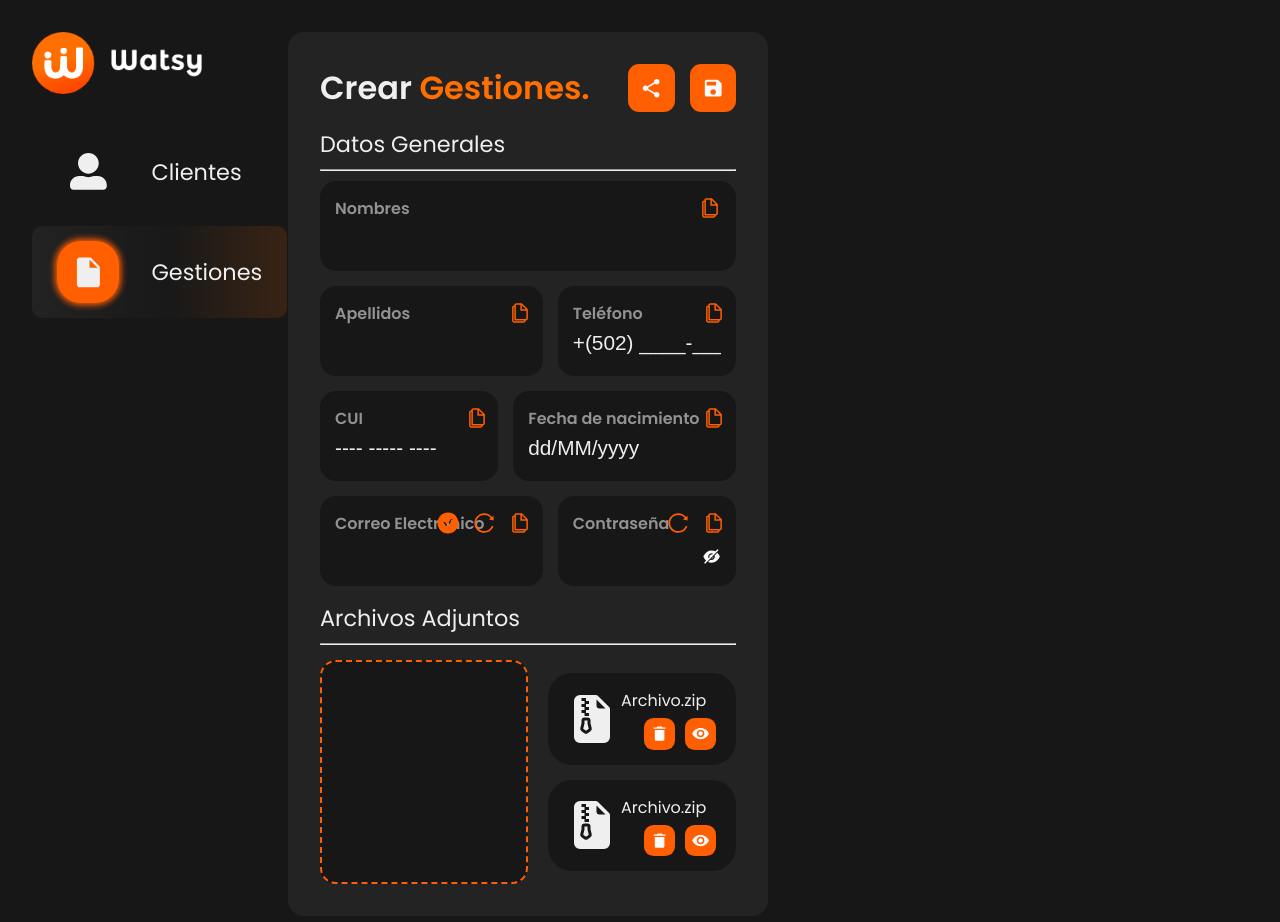
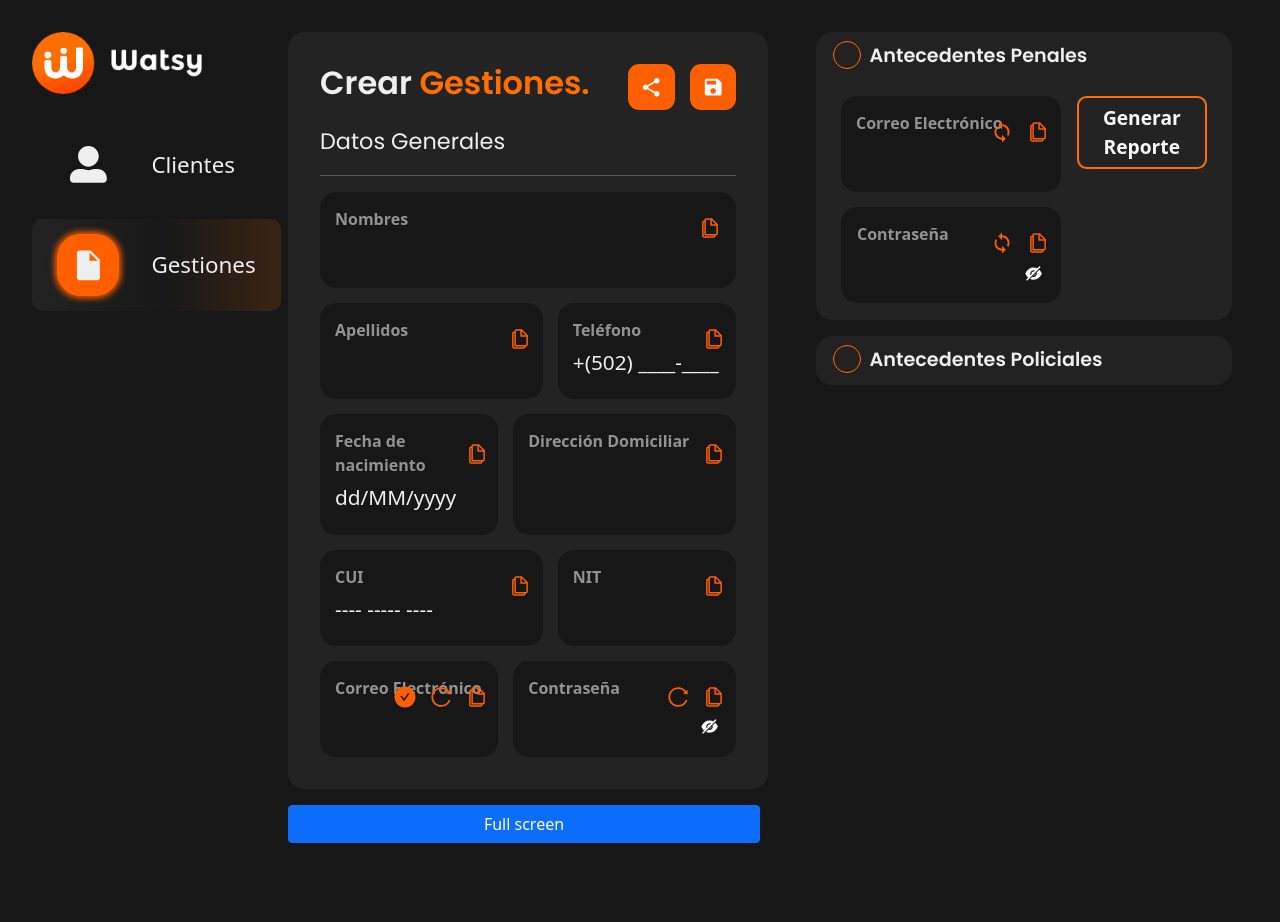
Before and after one commit to GeovannyGil/watsy-gestion, a React (Create React App) app: page /gestiones in a window 1280 px wide. Shown: the top 922 px of the page. After the commit the page ends 883 px from the top, so only its background shows below. Built offline with nearby package versions, Linux system fonts and the light colour scheme.

Commit message:
feat(Root): Add accordion and logic of the gestiones

```diff
--- a/src/pages/Gestiones.js
+++ b/src/pages/Gestiones.js
@@ -4,10 +4,15 @@ import * as Io from 'react-icons/io'
 import * as Ai from 'react-icons/ai'
 import { TextIndicador, TitleMultiColor } from '../components/Elements/Text'
 import { Input, GroupButtons } from '../components/Elements/Inputs'
-import { ButtonOnInput, ButtonIconAlone } from '../components/Elements/Buttons'
-import { FileComponent } from '../components/Files/Files'
+import { ButtonOnInput, ButtonIconAlone, ButtonSecondary } from '../components/Elements/Buttons'
+// import { FileComponent } from '../components/Files/Files'
 import NumberFormat from 'react-number-format'
 import { v4 as uuidv4 } from 'uuid'
+
+// SERVICES
+import { dataMovies } from '../services/movies'
+import { placesData } from '../services/places'
+
 // Hooks
 import { useState, useEffect } from 'react'
 
@@ -17,25 +22,35 @@ import 'react-toastify/dist/ReactToastify.css'
 
 // Utils
 import { removeAccents } from '../Utils/TextFormat'
+import randomNumb from '../Utils/randomNumber'
+
+// ACORDEON
+import 'bootstrap/dist/css/bootstrap.min.css'
+import { Accordion, Card, useAccordionButton, Modal, Button } from 'react-bootstrap'
+import Reporte from '../components/Report'
 
 const Content = styled.div`
   width: 100%;
   padding: 2em;
+  display: grid;
+  grid-gap: 1em;
+  grid-template-columns: 50% 50%;
 `
-
 const ContentHeader = styled.div`
   display: flex;
   justify-content: space-between;
   margin-bottom: 15px;
 `
-
 const ContentBody = styled.div`
 `
-
 const ContentSpaceGestion = styled.div`
   padding: 2em;
   background-color: #232323;
-  width: 50%;
+  height: 100%;
+  border-radius: 1em;
+`
+const ContentGestionesDocs = styled.div`
+  padding: 0 2em;
   height: 100%;
   border-radius: 1em;
 `
@@ -44,7 +59,6 @@ const GroupGridContentDouble = styled.div`
   grid-gap: 15px;
   grid-template-columns: 1fr 0.8fr;
 `
-
 const GridInputs = styled.div`
   display: grid;
   grid-gap: 15px;
@@ -53,29 +67,28 @@ const GridInputs = styled.div`
     grid-template-columns: 0.8fr 1fr;
   }
 `
+// const LayoutUpload = styled.div`
+//   width: 100%;
+//   height: 14rem;
+//   display: grid;
+//   grid-template-columns: 1fr 1fr;
+// `
 
-const LayoutUpload = styled.div`
-  width: 100%;
-  height: 14rem;
-  display: grid;
-  grid-template-columns: 1fr 1fr;
-`
+// const Upload = styled.div`
+//   width: 100%;
+//   padding: 20px;
+//   border: 2px dashed #FF5F00;
+//   background-color: #171717;
+//   border-radius: 1em;
+// `
 
-const Upload = styled.div`
-  width: 100%;
-  padding: 20px;
-  border: 2px dashed #FF5F00;
-  background-color: #171717;
-  border-radius: 1em;
-`
-
-const ContentFiles = styled.div`
-  padding: 0 0 0 20px;
-  display: grid;
-  grid-template-columns: 1fr;
-  grid-gap: 15px;
-  align-content: center;
-`
+// const ContentFiles = styled.div`
+//   padding: 0 0 0 20px;
+//   display: grid;
+//   grid-template-columns: 1fr;
+//   grid-gap: 15px;
+//   align-content: center;
+// `
 
 const GroupButtonsHeaderActions = styled.div`
   display: flex;
@@ -87,6 +100,20 @@ const GroupButtonsHeaderActions = styled.div`
   }
 `
 
+const dataClientReport = {
+  names: 'John',
+  lastNames: 'Due',
+  phone: '43961286',
+  email: 'john@gmail.com',
+  password: '123456',
+  gestiones: {
+    penales: false,
+    policiales: false,
+    nit: false,
+    agenciaVirtual: false
+  }
+}
+
 export default function Gestiones () {
   const [dataClient, setDataClient] = useState({
     id: uuidv4(),
@@ -94,10 +121,39 @@ export default function Gestiones () {
     lastNames: '',
     phone: '',
     cui: '',
+    nit: '',
+    direction: '',
     dateBirthday: '',
     email: '',
     password: ''
   })
+  const [penales, setPenales] = useState({
+    type: 'penales',
+    emailPenales: '',
+    passwordPenales: ''
+  })
+  const [policiales, setPoliciales] = useState({
+    type: 'policiales',
+    emailPoliciales: '',
+    passwordPoliciales: '',
+    place: '',
+    flix: ''
+  })
+
+  const [checkState, setCheckState] = useState({
+    penales: false,
+    policiales: false,
+    nit: false,
+    agenciaVirtual: false
+  })
+
+  const [fullscreen, setFullscreen] = useState(true)
+  const [show, setShow] = useState(false)
+
+  function handleShow (breakpoint) {
+    setFullscreen(breakpoint)
+    setShow(true)
+  }
 
   useEffect(() => {
     console.log('Cambio el estado')
@@ -118,17 +174,42 @@ export default function Gestiones () {
       setDataClient(data)
       return
     }
+
+    if (e.target.name === 'nit') {
+      data.nit = e.target.value.toUpperCase()
+      setDataClient(data)
+      return
+    }
+
     data[e.target.name] = e.target.value
     setDataClient(data)
   }
 
+  function handleOnChangePenales (e) {
+    const data = { ...penales }
+    data[e.target.name] = e.target.value
+    setPenales(data)
+  }
+
+  function handleOnChangePoliciales (e) {
+    const data = { ...policiales }
+    data[e.target.name] = e.target.value
+    setPoliciales(data)
+  }
   // function handleOnSubmit () {}
-  function handleOnCopy (textCopy) {
-    const text = dataClient[textCopy]
+  function handleOnCopy (textCopy, gestion = '') {
+    let text = ''
+    if (gestion === '') {
+      text = dataClient[textCopy]
+    } else {
+      if (gestion === 'penales') {
+        text = penales[textCopy]
+      }
+      if (gestion === 'policiales') {
+        text = policiales[textCopy]
+      }
+    }
     navigator.clipboard.writeText(text)
-    // Colocar un toast de que se copio el texto
-    // https://fkhadra.github.io/react-toastify/installation
-    // https://www.w3schools.com/howto/howto_js_copy_clipboard.asp
     toast.success('Se copio al portapapeles', {
       position: 'bottom-center',
       autoClose: 3000,
@@ -139,8 +220,6 @@ export default function Gestiones () {
       progress: undefined,
       theme: 'dark'
     })
-
-    console.log('Texto Copiado')
   }
 
   function GenerateMail () {
@@ -154,14 +233,6 @@ export default function Gestiones () {
 
     data.email = emailGenerate
     setDataClient(data)
-    // Email
-    // Geovanny Gil
-    // geovannygil@gmail.com
-    // geovannygil
-    // Contraseña
-    // 4 digitos de cui
-    // @
-    // primer nombre, mayuscula la primera letra
   }
 
   function GeneratePassword () {
@@ -176,10 +247,41 @@ export default function Gestiones () {
 
     data.password = passwordGenerate
     setDataClient(data)
-    // Contraseña
-    // 4 digitos de cui
-    // @
-    // primer nombre, mayuscula la primera letra
+  }
+
+  function GenerateFlix () {
+    const data = { ...policiales }
+    const flix = dataMovies[randomNumb(0, dataMovies.length - 1)]
+    data.flix = flix
+    setPoliciales(data)
+  }
+
+  function GeneratePlace () {
+    const data = { ...policiales }
+    const place = placesData[randomNumb(0, dataMovies.length - 1)]
+    data.place = place
+    setPoliciales(data)
+  }
+
+  function checkGestion (e) {
+    const dataCheck = { ...checkState }
+    dataCheck[e.target.name] = e.target.checked
+    setCheckState(dataCheck)
+  }
+
+  function CustomToggle ({ children, eventKey }) {
+    const decoratedOnClick = useAccordionButton(eventKey, () =>
+      console.log('totally custom!')
+    )
+
+    return (
+      <button
+        type='button'
+        onClick={decoratedOnClick}
+      >
+        {children}
+      </button>
+    )
   }
 
   return (
@@ -204,7 +306,7 @@ export default function Gestiones () {
                 <button onClick={() => handleOnCopy('names')}><Io.IoMdCopy /></button>
               </GroupButtons>
               <label>Nombres</label>
-              <input type='text' name='names' onChange={handleOnChange} />
+              <input type='text' name='names' onChange={handleOnChange} value={dataClient.names} />
             </Input>
             <GridInputs>
               <GroupGridContentDouble>
@@ -213,7 +315,7 @@ export default function Gestiones () {
                     <button onClick={() => handleOnCopy('lastNames')}><Io.IoMdCopy /></button>
                   </GroupButtons>
                   <label>Apellidos</label>
-                  <input type='text' name='lastNames' onChange={handleOnChange} />
+                  <input type='text' name='lastNames' onChange={handleOnChange} value={dataClient.lastNames} />
                 </Input>
                 <Input>
                   <GroupButtons>
@@ -223,11 +325,36 @@ export default function Gestiones () {
                   <NumberFormat
                     type='text'
                     name='phone'
+                    value={dataClient.phone}
                     onValueChange={(e) => handleOnChange(e, 'phone')}
                     format='+(502) ####-####'
                     allowEmptyFormatting
                     mask='_'
                   />
+                </Input>
+              </GroupGridContentDouble>
+              <GroupGridContentDouble>
+                <Input>
+                  <GroupButtons>
+                    <button onClick={() => handleOnCopy('dateBirthday')}><Io.IoMdCopy /></button>
+                  </GroupButtons>
+                  <label>Fecha de nacimiento</label>
+                  <NumberFormat
+                    type='text'
+                    value={dataClient.dateBirthday}
+                    name='dateBirthday'
+                    onChange={handleOnChange}
+                    format='##/##/####'
+                    allowEmptyFormatting
+                    mask={['d', 'd', 'M', 'M', 'y', 'y', 'y', 'y']}
+                  />
+                </Input>
+                <Input>
+                  <GroupButtons>
+                    <button onClick={() => handleOnCopy('direction')}><Io.IoMdCopy /></button>
+                  </GroupButtons>
+                  <label>Dirección Domiciliar</label>
+                  <input type='text' name='direction' onChange={handleOnChange} value={dataClient.direction} />
                 </Input>
               </GroupGridContentDouble>
               <GroupGridContentDouble>
@@ -239,6 +366,7 @@ export default function Gestiones () {
                   <NumberFormat
                     type='text'
                     name='cui'
+                    value={dataClient.cui}
                     onValueChange={(e) => handleOnChange(e, 'cui')}
                     format='#### ##### ####'
                     allowEmptyFormatting
@@ -247,17 +375,10 @@ export default function Gestiones () {
                 </Input>
                 <Input>
                   <GroupButtons>
-                    <button onClick={() => handleOnCopy('dateBirthday')}><Io.IoMdCopy /></button>
+                    <button onClick={() => handleOnCopy('nit')}><Io.IoMdCopy /></button>
                   </GroupButtons>
-                  <label>Fecha de nacimiento</label>
-                  <NumberFormat
-                    type='text'
-                    name='dateBirthday'
-                    onChange={handleOnChange}
-                    format='##/##/####'
-                    allowEmptyFormatting
-                    mask={['d', 'd', 'M', 'M', 'y', 'y', 'y', 'y']}
-                  />
+                  <label>NIT</label>
+                  <input type='text' name='nit' onChange={handleOnChange} style={{ textTransform: 'uppercase' }} value={dataClient.nit} />
                 </Input>
               </GroupGridContentDouble>
               <GroupGridContentDouble>
@@ -268,7 +389,7 @@ export default function Gestiones () {
                     <button onClick={() => handleOnCopy('email')}><Io.IoMdCopy /></button>
                   </GroupButtons>
                   <label>Correo Electrónico</label>
-                  <input tyep='email' value={dataClient.email} name='email' onChange={handleOnChange} />
+                  <input tyep='email' name='email' onChange={handleOnChange} value={dataClient.email} />
                 </Input>
                 <Input>
                   <GroupButtons>
@@ -283,16 +404,125 @@ export default function Gestiones () {
                 </Input>
               </GroupGridContentDouble>
             </GridInputs>
-            <TextIndicador text='Archivos Adjuntos' my='15px' />
+            {/* <TextIndicador text='Archivos Adjuntos' my='15px' />
             <LayoutUpload>
               <Upload />
               <ContentFiles>
                 <FileComponent />
                 <FileComponent />
               </ContentFiles>
-            </LayoutUpload>
+            </LayoutUpload> */}
           </ContentBody>
         </ContentSpaceGestion>
+        <ContentGestionesDocs>
+          <Accordion defaultActiveKey='0'>
+            <Card>
+              <Card.Header>
+                <div className='round'>
+                  <input type='checkbox' id='penales' name='penales' checked={checkState.penales} value='penales' onChange={checkGestion} />
+                  <label htmlFor='penales' />
+                </div>
+                <CustomToggle eventKey='0'>Antecedentes Penales</CustomToggle>
+              </Card.Header>
+              <Accordion.Collapse eventKey='0'>
+                <Card.Body>
+                  <div className='contentGestion'>
+                    <div>
+                      <Input marginBottom='15px'>
+                        <GroupButtons>
+                          <button onClick={() => { setPenales({ ...penales, emailPenales: dataClient.email }) }}><Io.IoMdSync /></button>
+                          <button onClick={() => handleOnCopy('emailPenales', 'penales')}><Io.IoMdCopy /></button>
+                        </GroupButtons>
+                        <label>Correo Electrónico</label>
+                        <input tyep='email' value={penales.emailPenales} name='emailPenales' onChange={handleOnChangePenales} />
+                      </Input>
+                      <Input>
+                        <GroupButtons>
+                          <button onClick={() => { setPenales({ ...penales, passwordPenales: dataClient.password }) }}><Io.IoMdSync /></button>
+                          <button onClick={() => handleOnCopy('passwordPenales', 'penales')}><Io.IoMdCopy /></button>
+                        </GroupButtons>
+                        <label>Contraseña</label>
+                        <input type='password' value={penales.passwordPenales} name='passwordPenales' onChange={handleOnChangePenales} />
+                        <ButtonOnInput>
+                          <Ai.AiFillEyeInvisible />
+                        </ButtonOnInput>
+                      </Input>
+                    </div>
+                    <div>
+                      <ButtonSecondary>Generar Reporte</ButtonSecondary>
+                    </div>
+                  </div>
+                </Card.Body>
+              </Accordion.Collapse>
+            </Card>
+            <Card>
+              <Card.Header>
+                <div className='round'>
+                  <input type='checkbox' id='policiales' name='policiales' checked={checkState.policiales} value='policiales' onChange={checkGestion} />
+                  <label htmlFor='policiales' />
+                </div>
+                <CustomToggle eventKey='1'>Antecedentes Policiales</CustomToggle>
+              </Card.Header>
+              <Accordion.Collapse eventKey='1'>
+                <Card.Body>
+                  <div className='contentGestion'>
+                    <div>
+                      <Input marginBottom='15px'>
+                        <GroupButtons>
+                          <button onClick={() => { setPoliciales({ ...policiales, emailPoliciales: dataClient.email }) }}><Io.IoMdSync /></button>
+                          <button onClick={() => handleOnCopy('emailPoliciales', 'policiales')}><Io.IoMdCopy /></button>
+                        </GroupButtons>
+                        <label>Correo Electrónico</label>
+                        <input tyep='email' name='emailPoliciales' value={policiales.emailPoliciales} onChange={handleOnChangePoliciales} />
+                      </Input>
+                      <Input marginBottom='15px'>
+                        <GroupButtons>
+                          <button onClick={() => { setPoliciales({ ...policiales, passwordPoliciales: dataClient.password }) }}><Io.IoMdSync /></button>
+                          <button onClick={() => handleOnCopy('passwordPoliciales', 'policiales')}><Io.IoMdCopy /></button>
+                        </GroupButtons>
+                        <label>Contraseña</label>
+                        <input type='password' name='passwordPoliciales' value={policiales.passwordPoliciales} onChange={handleOnChangePoliciales} />
+                        <ButtonOnInput>
+                          <Ai.AiFillEyeInvisible />
+                        </ButtonOnInput>
+                      </Input>
+                      <Input marginBottom='15px'>
+                        <GroupButtons>
+                          <button onClick={GeneratePlace}><Ai.AiOutlineReload /></button>
+                          <button onClick={() => handleOnCopy('place', 'policiales')}><Io.IoMdCopy /></button>
+                        </GroupButtons>
+                        <label>Lugar</label>
+                        <input type='text' name='place' value={policiales.place} onChange={handleOnChangePoliciales} />
+                      </Input>
+                      <Input marginBottom='15px'>
+                        <GroupButtons>
+                          <button onClick={GenerateFlix}><Ai.AiOutlineReload /></button>
+                          <button onClick={() => handleOnCopy('flix', 'policiales')}><Io.IoMdCopy /></button>
+                        </GroupButtons>
+                        <label>Pelicula</label>
+                        <input type='text' name='flix' value={policiales.flix} onChange={handleOnChangePoliciales} />
+                      </Input>
+                    </div>
+                    <div>
+                      <ButtonSecondary>Generar Reporte</ButtonSecondary>
+                    </div>
+                  </div>
+                </Card.Body>
+              </Accordion.Collapse>
+            </Card>
+          </Accordion>
+        </ContentGestionesDocs>
+        <Button className='me-2 mb-2' onClick={() => handleShow(true)}>
+          Full screen
+        </Button>
+        <Modal show={show} fullscreen={fullscreen} onHide={() => setShow(false)}>
+          <Modal.Header closeButton>
+            <Modal.Title>Reporte</Modal.Title>
+          </Modal.Header>
+          <Modal.Body>
+            <Reporte dataClientReport={dataClientReport} />
+          </Modal.Body>
+        </Modal>
       </Content>
     </Sidebar>
   )
```
